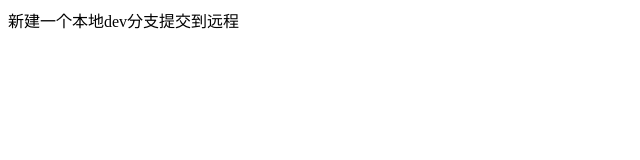
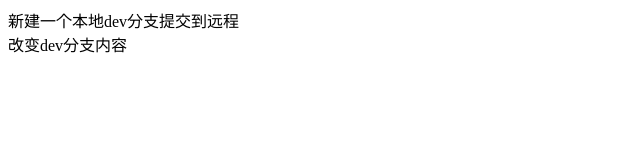
Before and after one commit to whjway/test, a website: page test.html in a window 1280 px wide. Shown: the whole page, without its empty margins (0-640 px from the left). Drawn offline with Linux system fonts and the light colour scheme.

Commit message:
改变dev分支内容

```diff
--- a/test.html
+++ b/test.html
@@ -6,5 +6,6 @@
 </head>
 <body>
 <div>新建一个本地dev分支提交到远程</div>
+<div>改变dev分支内容</div>
 </body>
 </html>
```
